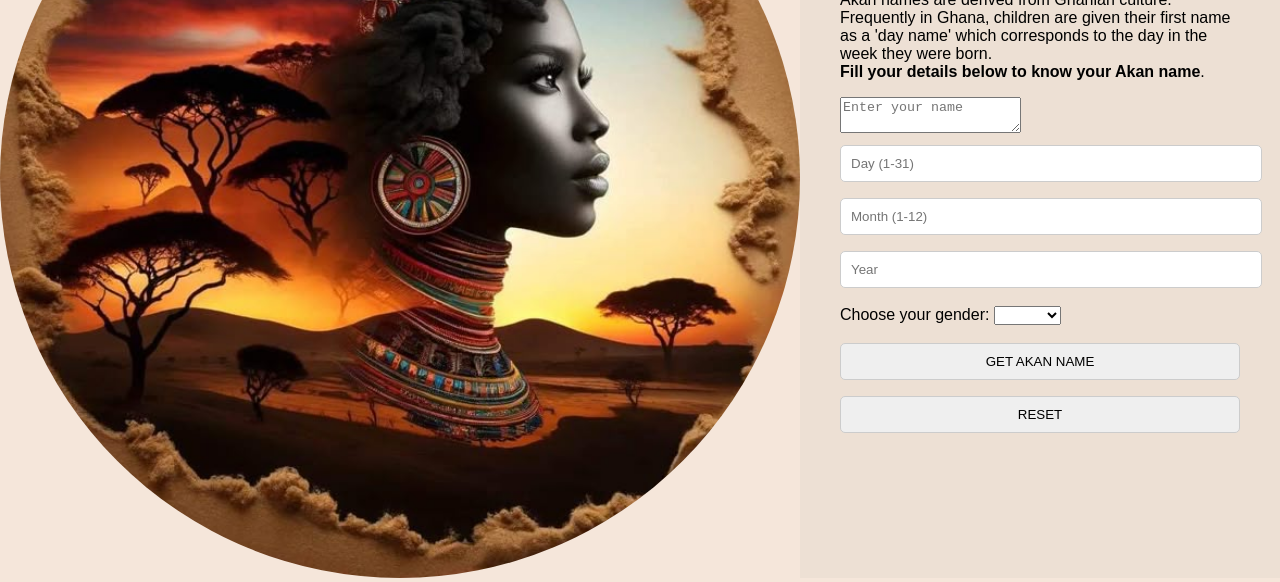
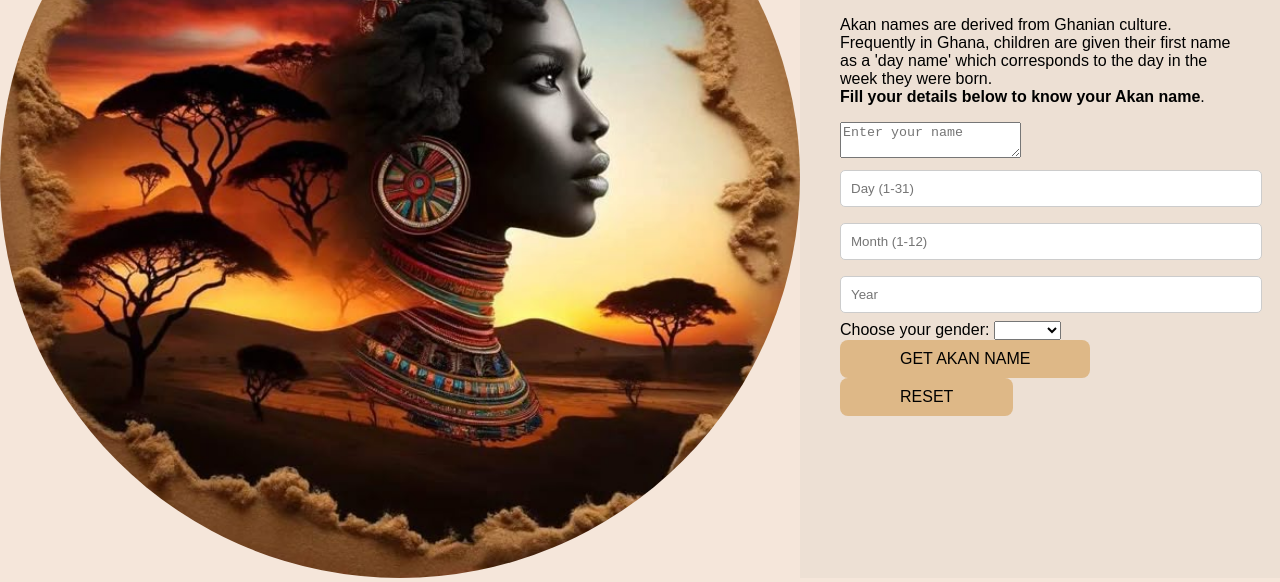
Before and after one commit to shalomndungu0344-crypto/akan-name-generator, a plain HTML site: page index.html in a window 1280 px wide. Shown: the part 222-804 px from the top of the page. Drawn offline with Linux system fonts and the light colour scheme.

Commit message:
refactor buttons in form to use <button> elements and update styles

```diff
--- a/index.html
+++ b/index.html
@@ -45,8 +45,8 @@
         </select>
 
 </div>
- <input type="submit" value="GET AKAN NAME" id="send">
-        <input type="reset" value="RESET" id="reset-form">
+ <button type="submit" value="GET AKAN NAME" id="send">GET AKAN NAME</button>
+        <button type="reset" value="RESET" id="reset-form">RESET</button>
             </form>
 
             <h2 id="result"></h2>
--- a/styles.css
+++ b/styles.css
@@ -34,17 +34,20 @@
 }
 
 .gender {
-    margin: 10px 0;
+    margin:auto
 }
 button {
-    padding: 10px;
-    background-color: #d6ccc2; /* pastel brown */
-    border: none;
-    cursor: pointer;
-    color: black;
+     padding: 10px 60px;
+  background-color: burlywood;
+  color: black;
+  border: none;
+  border-radius: 8px;
+  font-size: 16px;
+  cursor: pointer;
+
 }
 button:hover {
-    background-color: #cbbfb6;
+    background-color: brown;
 }
 
 #result {
```
